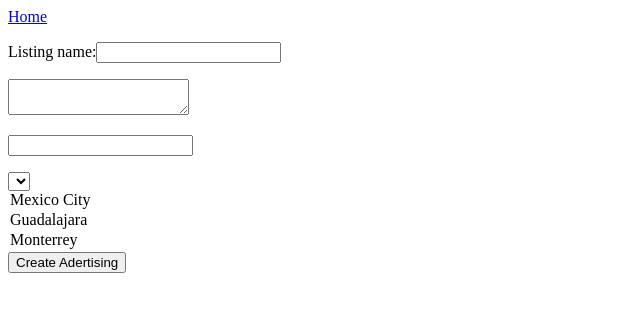
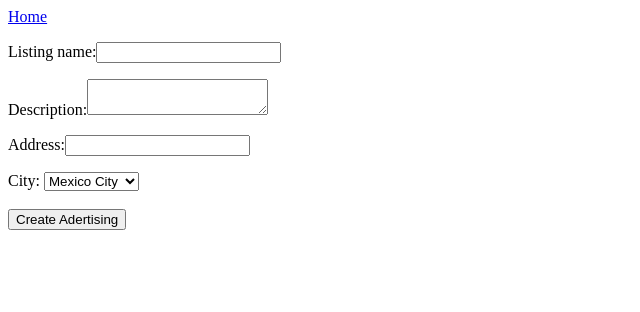
Before and after one commit to josdem/latteware-js, a website: page homework-2/views/listing.html in a window 1280 px wide. Shown: the whole page, without its empty margins (0-640 px from the left). Drawn offline with Linux system fonts and the light colour scheme.

```diff
--- a/homework-2/views/listing.html
+++ b/homework-2/views/listing.html
@@ -1,16 +1,19 @@
 <!DOCTYPE html>
 <html>
-  <title>...</title>
+  <title>{{title}}</title>
   <body>
-   <a href="/">Home</a>
+    <a href="/">Home</a>
     <form action="/create" method="post">
       <p>Listing name:<input type="text" name="name"></p>
-      <p><textarea name="description"></textarea></p>
-      <p><input type="text" name="address"></p>
-      <select name="city"></select>
-      <option value="Mexico City">Mexico City</option>
-      <option value="Guadalajara">Guadalajara</option>
-      <option value="Monterrey">Monterrey</option>
+      <p>Description:<textarea name="description"></textarea></p>
+      <p>Address:<input type="text" name="address"></p>
+      City:
+      <select name="city">
+        <option value="Mexico City">Mexico City</option>
+        <option value="Guadalajara">Guadalajara</option>
+        <option value="Monterrey">Monterrey</option>
+      </select>
+      <br/><br/>
       <button type="submit">Create Adertising</button>
     </form>
   </body>
```
Also changed, not shown: homework-2/server.js (+7 -0 lines), homework-2/views/index.html (+3 -1 lines).
